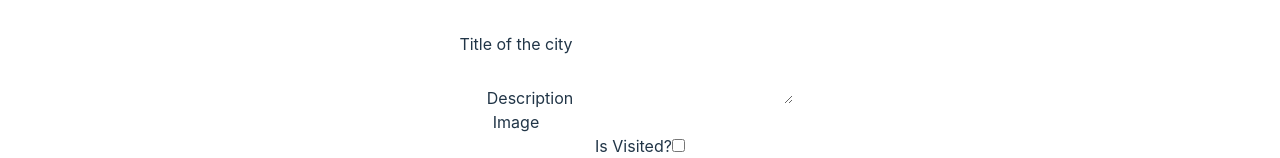
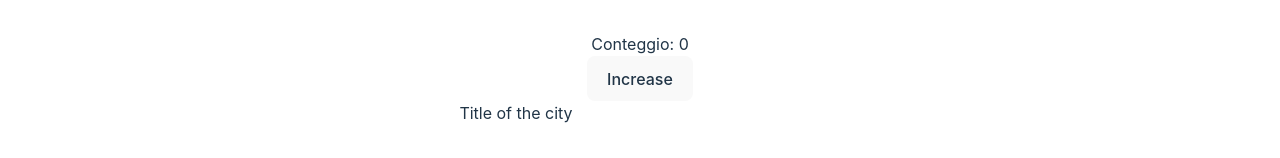
Before and after one commit to gianlucafalaschi/react-first-project, a React (Vite) app: page / in a window 1280 px wide. Shown: the top 158 px of the page. Built offline with nearby package versions, Linux system fonts and the light colour scheme.

Commit message:
add: Example with useEffect

```diff
--- a/src/App.jsx
+++ b/src/App.jsx
@@ -6,7 +6,7 @@ import Navbar from './components/Navbar'
 import Card from './components/Card'
 import CardForm from './components/CardForm'
 import TestTailwind from './components/TestTailwind'
-
+import Example from './components/Example'
 
 function handleClick(){
   alert("sono la funzione handleClick");
@@ -149,6 +149,7 @@ function App() {
 
   return (
     <>
+      <Example cities={cities}></Example>
       {/* Component with a form to add a new city, I pass the function addCity as a props */}
       <CardForm addCity={addCity}></CardForm>
       {/* <Navbar></Navbar> */}
--- /dev/null
+++ b/src/components/Example.jsx
@@ -0,0 +1,57 @@
+/* HOW TO USE useEffect
+An Effect lets you keep your component synchronized with some
+external system (
+
+import { useEffect } from 'react';
+
+useEffect(() => {
+  // Effetto collaterale qui
+}, [dipendenze]);
+
+Nota: Array delle dipendenze:
+[], [dipendenze]
+[]: Se lasci l'array delle dipendenze vuoto, l'effetto viene eseguito solo una volta dopo il montaggio iniziale del componente.
+
+[dipendenze]: L'effetto viene eseguito ogni volta che una delle dipendenze cambia.
+
+
+*/
+
+import { useState } from "react";
+import { useEffect } from "react";
+
+function Example(cities) {
+    const [count, setCount] = useState(0);
+
+    /* By doing this the count and the title are not synchronized, I need
+    to use useEffect  */
+    /*
+        function handleClick() {
+            setCount(count + 1);
+            document.title = `Conteggio: ${count}`;
+        };
+     */
+
+
+
+    /* With useEffect */
+
+    function handleClick(){
+        setCount(count + 1);
+    };
+
+
+    useEffect(() => {
+        document.title = `Conteggio: ${count}`;
+        console.log('Ciao da useEffect');
+    }, [count, cities]);
+
+    return (
+        <div>
+            <p>Conteggio: {count}</p>
+            <button onClick={handleClick}>Increase</button>
+        </div>
+    )
+}
+
+export default Example
```
